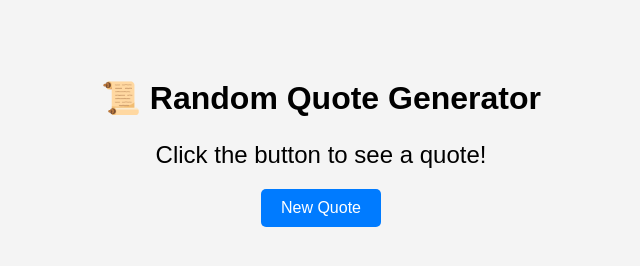
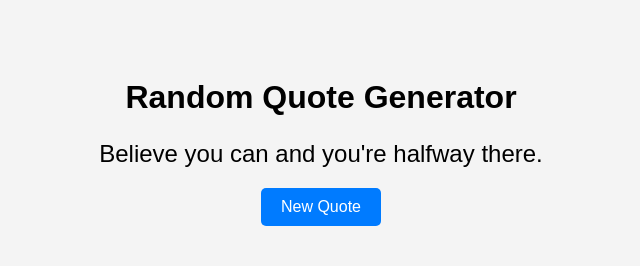
Before and after one commit to sabbanoori/quote-generator, a plain HTML site: page index.html in a window 1280 px wide. Shown: the whole page, without its empty margins (319-959 px from the left). Drawn offline with Linux system fonts and the light colour scheme.

Commit message:
index.html

```diff
--- a/index.html
+++ b/index.html
@@ -8,12 +8,12 @@
 </head>
 <body>
   <div class="container">
-    <h1>📜 Random Quote Generator</h1>
-    <div class="quote-box">
-      <p id="quote">Click the button to see a quote!</p>
-      <button onclick="generateQuote()">New Quote</button>
-    </div>
+    <h1>Random Quote Generator</h1>
+    <p id="quote">Click the button to see a quote!</p>
+    <button id="new-quote">New Quote</button>
   </div>
+
+  <!-- Link JavaScript here -->
   <script src="script.js"></script>
 </body>
 </html>
```
